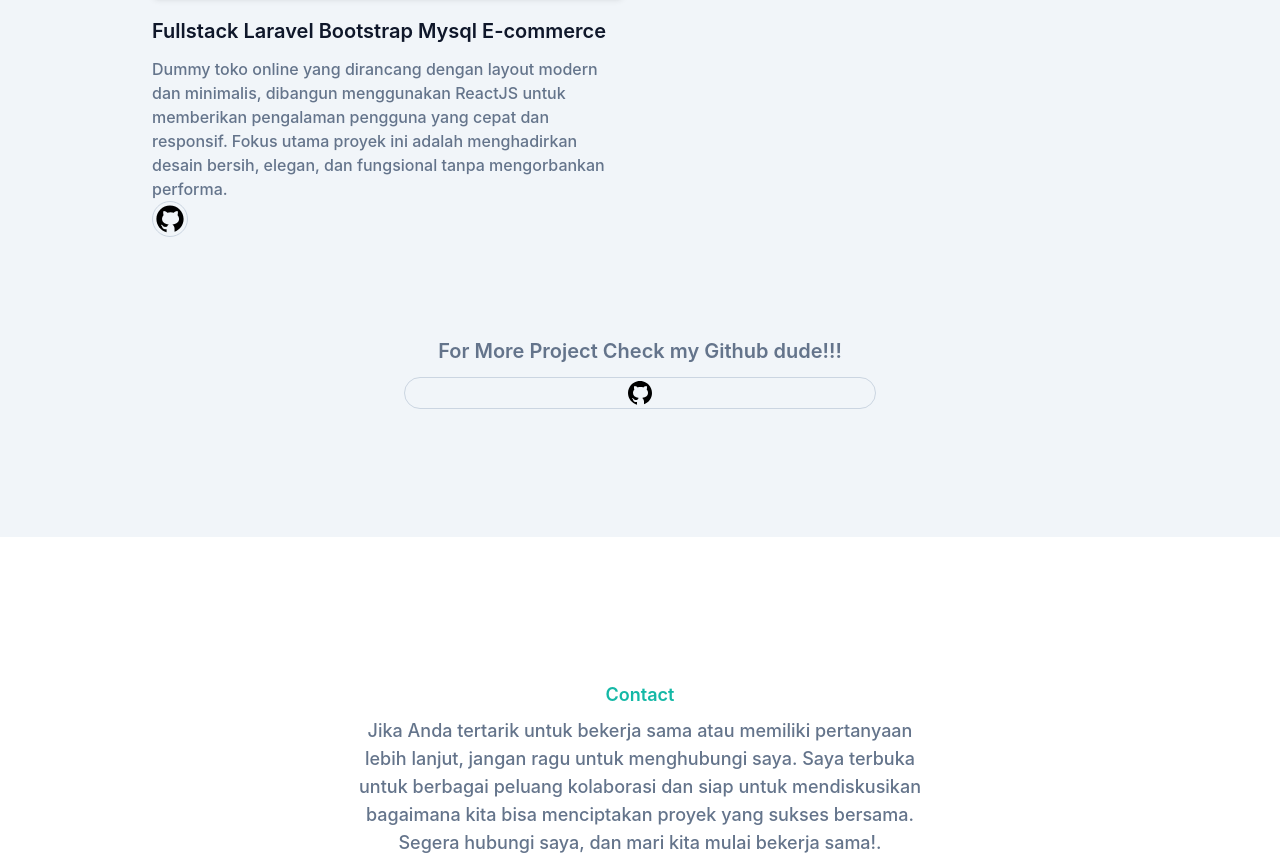
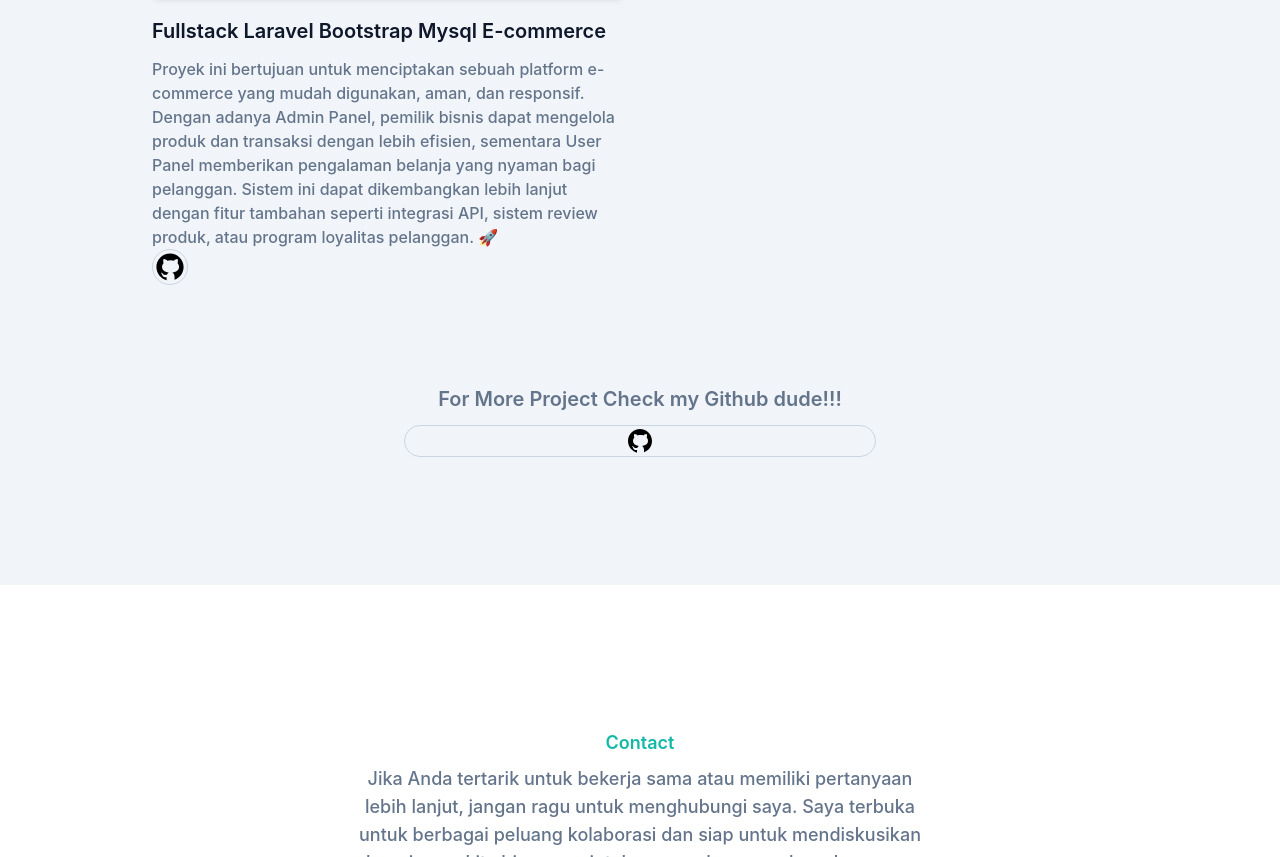
Before and after one commit to muhammadalifalhusain/portfolio, a website: page index.html in a window 1280 px wide. Shown: the part 3425-4282 px from the top of the page. Drawn offline with Linux system fonts and the light colour scheme.

Commit message:
update url github projek

```diff
--- a/index.html
+++ b/index.html
@@ -188,10 +188,10 @@
                         <img src="dist/img/portfolio/p5.png" alt="Landing Page" width="w-full" />
                     </div>
                     <h3 class="mt-5 mb-3 text-xl font-semibold text-dark dark:text-white">Fullstack Laravel Bootstrap Mysql E-commerce</h3>
-                    <p class="text-base font-medium text-secondary">Dummy toko online yang dirancang dengan layout modern dan minimalis, dibangun menggunakan ReactJS untuk memberikan pengalaman pengguna yang cepat dan responsif. Fokus utama proyek ini adalah menghadirkan desain bersih, elegan, dan
-                        fungsional tanpa mengorbankan performa.</p>
+                    <p class="text-base font-medium text-secondary">Proyek ini bertujuan untuk menciptakan sebuah platform e-commerce yang mudah digunakan, aman, dan responsif. Dengan adanya Admin Panel, pemilik bisnis dapat mengelola produk dan transaksi dengan lebih efisien, sementara User Panel
+                        memberikan pengalaman belanja yang nyaman bagi pelanggan. Sistem ini dapat dikembangkan lebih lanjut dengan fitur tambahan seperti integrasi API, sistem review produk, atau program loyalitas pelanggan. 🚀</p>
 
-                    <a href="https://github.com/muhammadalifalhusain/React_E-commerce.git" target="_blank" class="w-9 h-9 mr-3 rounded-full flex justify-center items-center border border-slate-300 hover:border-primary hover:bg-primary hover:text-white">
+                    <a href="https://github.com/muhammadalifalhusain/laravel11_Bootstrap_E-commerce.git" target="_blank" class="w-9 h-9 mr-3 rounded-full flex justify-center items-center border border-slate-300 hover:border-primary hover:bg-primary hover:text-white">
                         <svg xmlns="http://www.w3.org/2000/svg" x="0px" y="0px" width="45" height="100" viewBox="0 0 30 30" class="fill-current">
                             <path d="M15,3C8.373,3,3,8.373,3,15c0,5.623,3.872,10.328,9.092,11.63C12.036,26.468,12,26.28,12,26.047v-2.051 c-0.487,0-1.303,0-1.508,0c-0.821,0-1.551-0.353-1.905-1.009c-0.393-0.729-0.461-1.844-1.435-2.526 c-0.289-0.227-0.069-0.486,0.264-0.451c0.615,0.174,1.125,0.596,1.605,1.222c0.478,0.627,0.703,0.769,1.596,0.769 c0.433,0,1.081-0.025,1.691-0.121c0.328-0.833,0.895-1.6,1.588-1.962c-3.996-0.411-5.903-2.399-5.903-5.098 c0-1.162,0.495-2.286,1.336-3.233C9.053,10.647,8.706,8.73,9.435,8c1.798,0,2.885,1.166,3.146,1.481C13.477,9.174,14.461,9,15.495,9 c1.036,0,2.024,0.174,2.922,0.483C18.675,9.17,19.763,8,21.565,8c0.732,0.731,0.381,2.656,0.102,3.594 c0.836,0.945,1.328,2.066,1.328,3.226c0,2.697-1.904,4.684-5.894,5.097C18.199,20.49,19,22.1,19,23.313v2.734 c0,0.104-0.023,0.179-0.035,0.268C23.641,24.676,27,20.236,27,15C27,8.373,21.627,3,15,3z"></path>
                             </svg>
```
